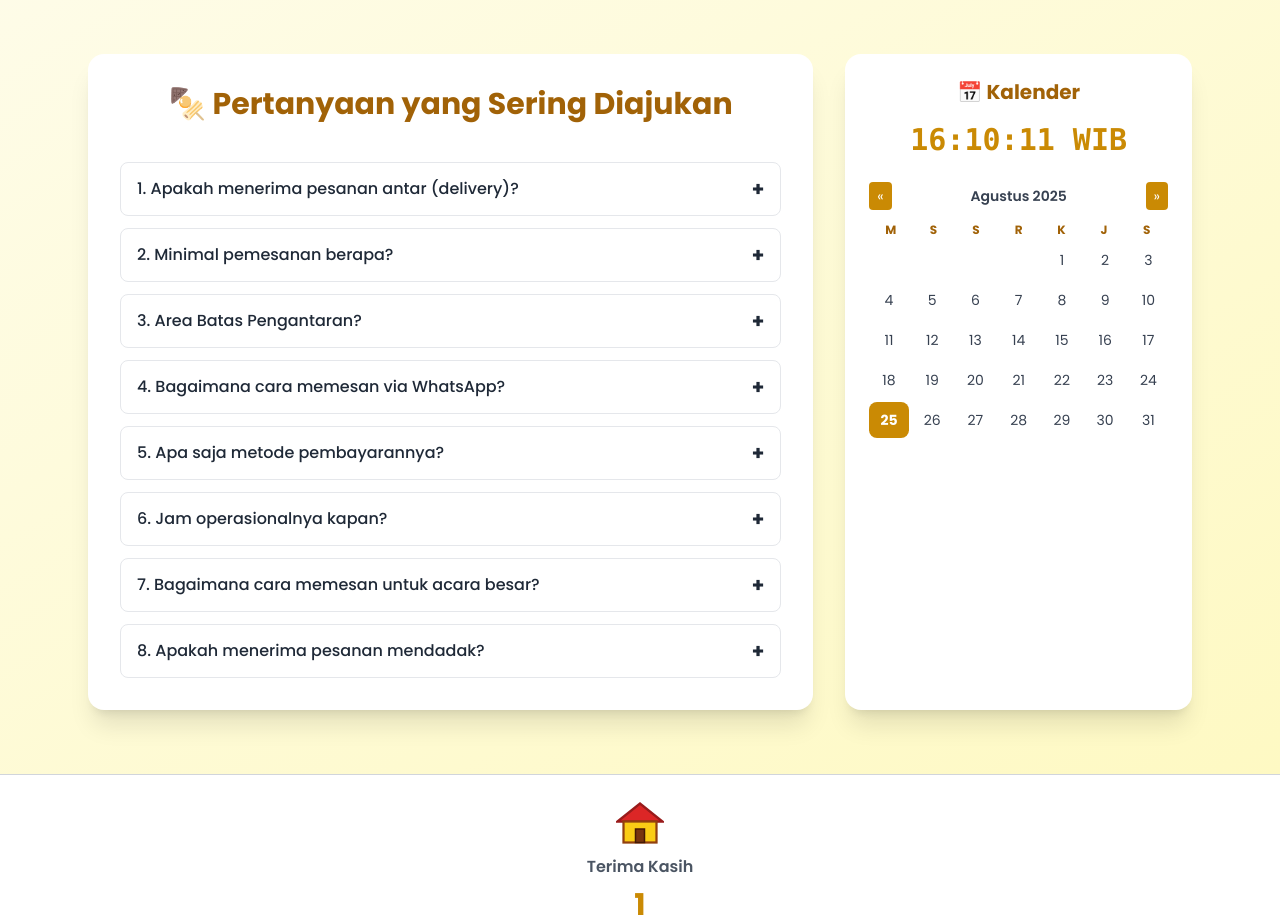
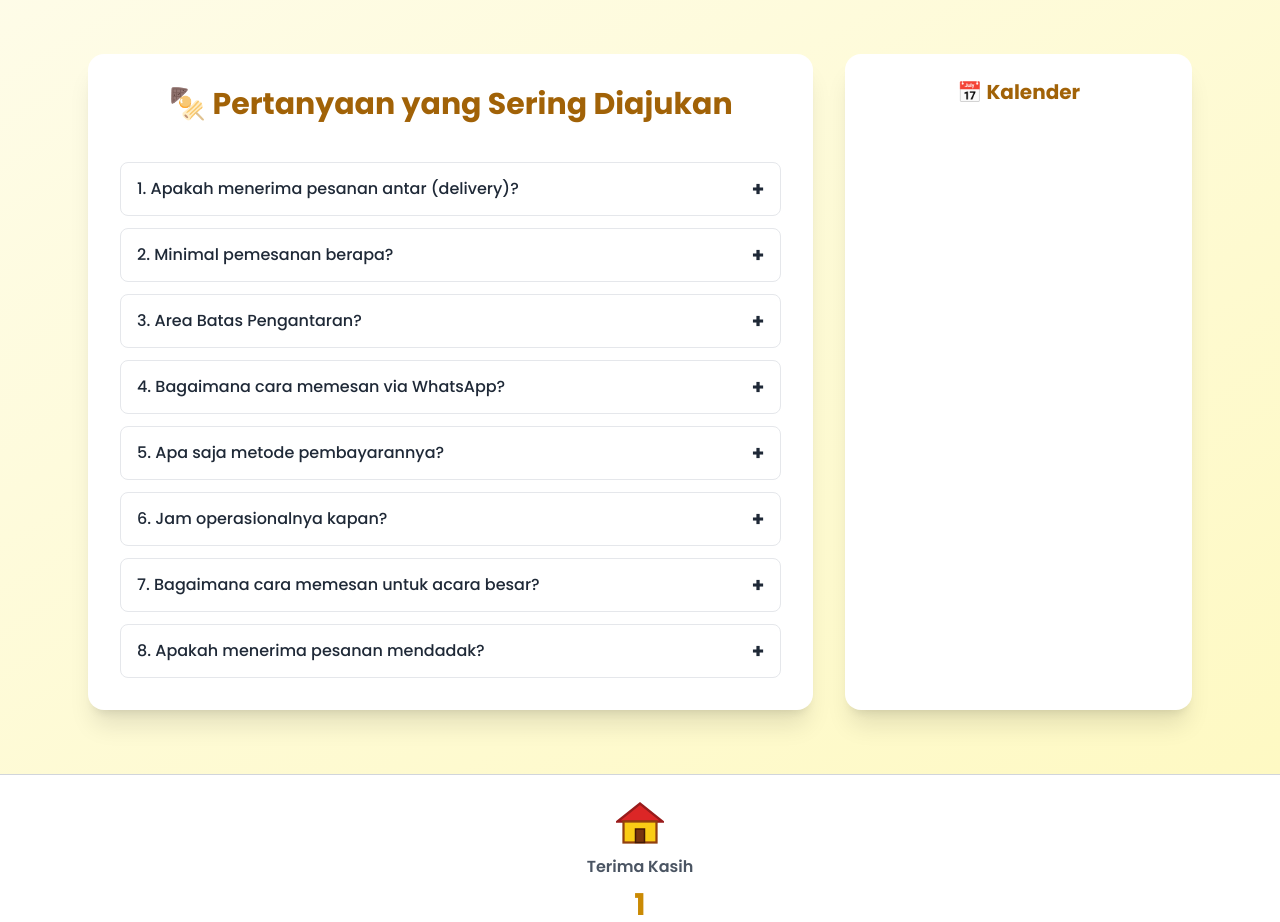
Before and after one commit to Android18-web/Satepadangita, a plain HTML site: page index.html in a window 1280 px wide. Shown: the part 3380-4302 px from the top of the page. Drawn offline with nearby package versions, Linux system fonts and the light colour scheme; no server answers.

Commit message:
Update index.html

```diff
--- a/index.html
+++ b/index.html
@@ -489,88 +489,11 @@ Metode Bayar : Transfer / COD
   </div>
 </section>
 
-<script>
-  // Accordion FAQ
-  document.querySelectorAll('.accordion-btn').forEach(btn => {
-    btn.addEventListener('click', () => {
-      const content = btn.nextElementSibling;
-      const icon = btn.querySelector('.toggle-icon');
 
-      // Tutup semua dulu
-      document.querySelectorAll('.accordion-content').forEach(c => {
-        if (c !== content) c.classList.add('hidden');
-      });
-      document.querySelectorAll('.toggle-icon').forEach(i => {
-        if (i !== icon) i.textContent = '+';
-      });
 
-      // Toggle
-      content.classList.toggle('hidden');
-      icon.textContent = content.classList.contains('hidden') ? '+' : '-';
-    });
-  });
 
-  // Kalender Interaktif
-  let currentMonth = new Date().getMonth();
-  let currentYear = new Date().getFullYear();
 
-  function generateCalendar(month, year) {
-    const today = new Date();
-    const monthName = new Date(year, month).toLocaleString('id-ID', { month: 'long' });
-    const firstDay = new Date(year, month, 1).getDay();
-    const daysInMonth = new Date(year, month + 1, 0).getDate();
 
-    let html = `
-      <div class="flex justify-between items-center mb-3">
-        <button onclick="prevMonth()" class="px-2 py-1 bg-yellow-600 text-white rounded hover:bg-yellow-700">«</button>
-        <div class="font-semibold">${monthName} ${year}</div>
-        <button onclick="nextMonth()" class="px-2 py-1 bg-yellow-600 text-white rounded hover:bg-yellow-700">»</button>
-      </div>
-    `;
-
-    html += `<div class="grid grid-cols-7 text-xs font-bold text-yellow-700">
-              <div>M</div><div>S</div><div>S</div><div>R</div><div>K</div><div>J</div><div>S</div>
-            </div><div class="grid grid-cols-7 gap-1 mt-1">`;
-
-    // kosong sebelum tanggal 1
-    for (let i = 1; i < (firstDay === 0 ? 7 : firstDay); i++) {
-      html += `<div></div>`;
-    }
-
-    for (let d = 1; d <= daysInMonth; d++) {
-      const isToday = d === today.getDate() && month === today.getMonth() && year === today.getFullYear();
-      html += `<div class="p-2 rounded-lg text-center ${isToday ? 'bg-yellow-600 text-white font-bold' : 'hover:bg-yellow-100'}">${d}</div>`;
-    }
-
-    html += `</div>`;
-    document.getElementById("calendar").innerHTML = html;
-  }
-
-  function prevMonth() {
-    currentMonth--;
-    if (currentMonth < 0) { currentMonth = 11; currentYear--; }
-    generateCalendar(currentMonth, currentYear);
-  }
-
-  function nextMonth() {
-    currentMonth++;
-    if (currentMonth > 11) { currentMonth = 0; currentYear++; }
-    generateCalendar(currentMonth, currentYear);
-  }
-
-  generateCalendar(currentMonth, currentYear);
-
-  // Jam Digital
-  function updateClock() {
-    const now = new Date();
-    let h = now.getHours().toString().padStart(2, "0");
-    let m = now.getMinutes().toString().padStart(2, "0");
-    let s = now.getSeconds().toString().padStart(2, "0");
-    document.getElementById("digital-clock").textContent = `${h}:${m}:${s} WIB`;
-  }
-  setInterval(updateClock, 1000);
-  updateClock();
-</script>
 
 
 
```
